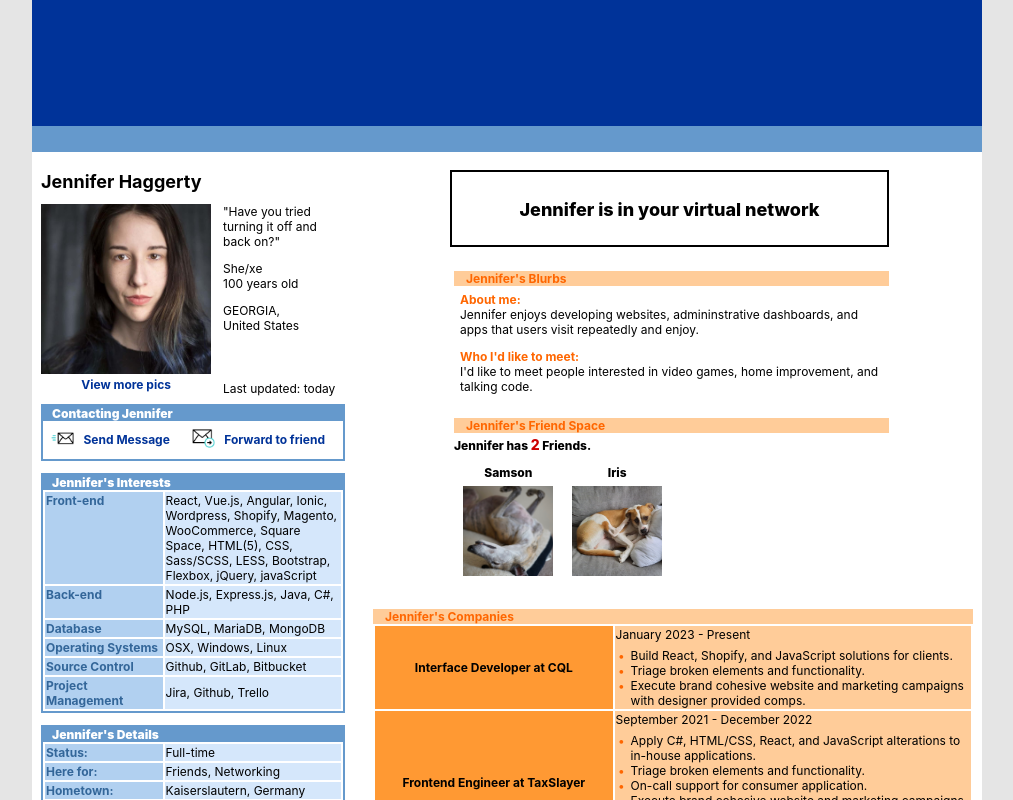
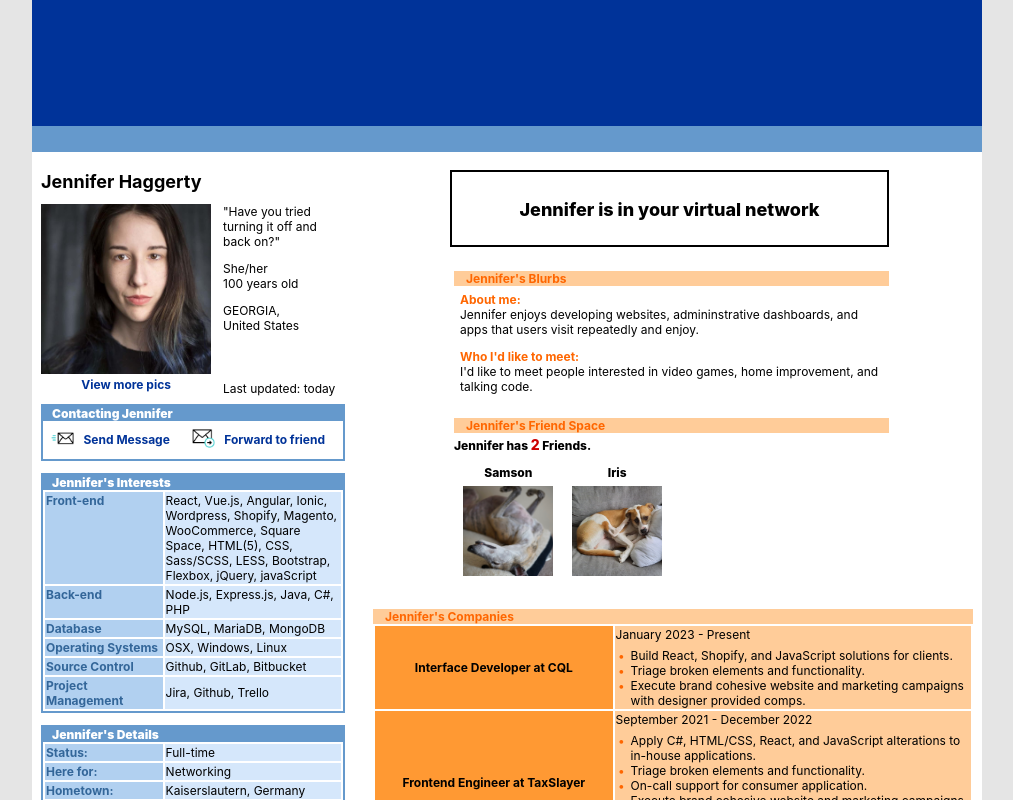
Before and after one commit to JennHaggerty/another-react-app, a React (Create React App) app: page / in a window 1280 px wide. Shown: the top 800 px of the page, without its empty margins (133-1146 px from the left). Built offline with nearby package versions, Linux system fonts and the light colour scheme.

Commit message:
removing node_modules

```diff
--- a/src/assets/user.js
+++ b/src/assets/user.js
@@ -9,7 +9,7 @@ export const user = {
   location: <>GEORGIA, <br/> United States</>,
   photoLink: "https://studiovonjenn.com",
   age: 100,
-  pronouns: "She/xe",
+  pronouns: "She/her",
   photo: jenn_pic,
   quote: "Have you tried turning it off and back on?",
   about: `Jennifer enjoys developing websites, admininstrative dashboards, and apps that users visit repeatedly and enjoy. `,
@@ -159,7 +159,7 @@ export const user = {
     },
     {
       title: "Here for:",
-      text: `Friends, Networking`,
+      text: `Networking`,
     },
     {
       title: "Hometown:",
--- a/src/components/contact/contact.js
+++ b/src/components/contact/contact.js
@@ -3,7 +3,7 @@ import styles from "./contact.module.scss";
 
 import emailIcon from "../../assets/images/icon_email.gif";
 import forwardIcon from "../../assets/images/icon_forward.gif";
-import resume from "../../assets/downloads/JenniferHaggerty_InterfaceDeveloper_2023.pdf";
+import resume from "../../assets/downloads/JenniferHaggerty_WebDeveloper.pdf";
 
 export const ContactBox = ({
   fname,
--- /dev/null
+++ b/src/components/theme-selector/accessibleVariables2004.js
@@ -0,0 +1,5 @@
+import React from "react";
+import "../../assets/stylesheets/accessibleVariables2004";
+
+export const AcessibleVariables2004 = (React.FC = () => <></>);
+export default AcessibleVariables2004;
--- a/src/components/theme-selector/theme-selector.js
+++ b/src/components/theme-selector/theme-selector.js
@@ -1,7 +1,7 @@
 import React, {lazy, Suspense} from "react";
 
 const Styles2004 = lazy(() => import("./variables2004"));
-//const Styles2004Accessible = lazy(() => import("./variables2004Accessible"));
+//const AccessibleStyles2004 = lazy(() => import("./accessibleVariables2004"));
 
 export const ThemeSelector = ({ children }) => {
     return (
--- a/src/components/theme-selector/variables2004accessible.js
+++ /dev/null
@@ -1,5 +0,0 @@
-import React from "react";
-import "../../assets/stylesheets/variables2004Accessible";
-
-export const Variables2004Acessible = (React.FC = () => <></>);
-export default Variables2004Acessible;
```
Also changed, not shown: src/assets/stylesheets/accessibleVariables2004.scss (renamed from src/assets/stylesheets/variables2004Accessible.scss), 2 other files (tests, documents, lock files or other folders).
